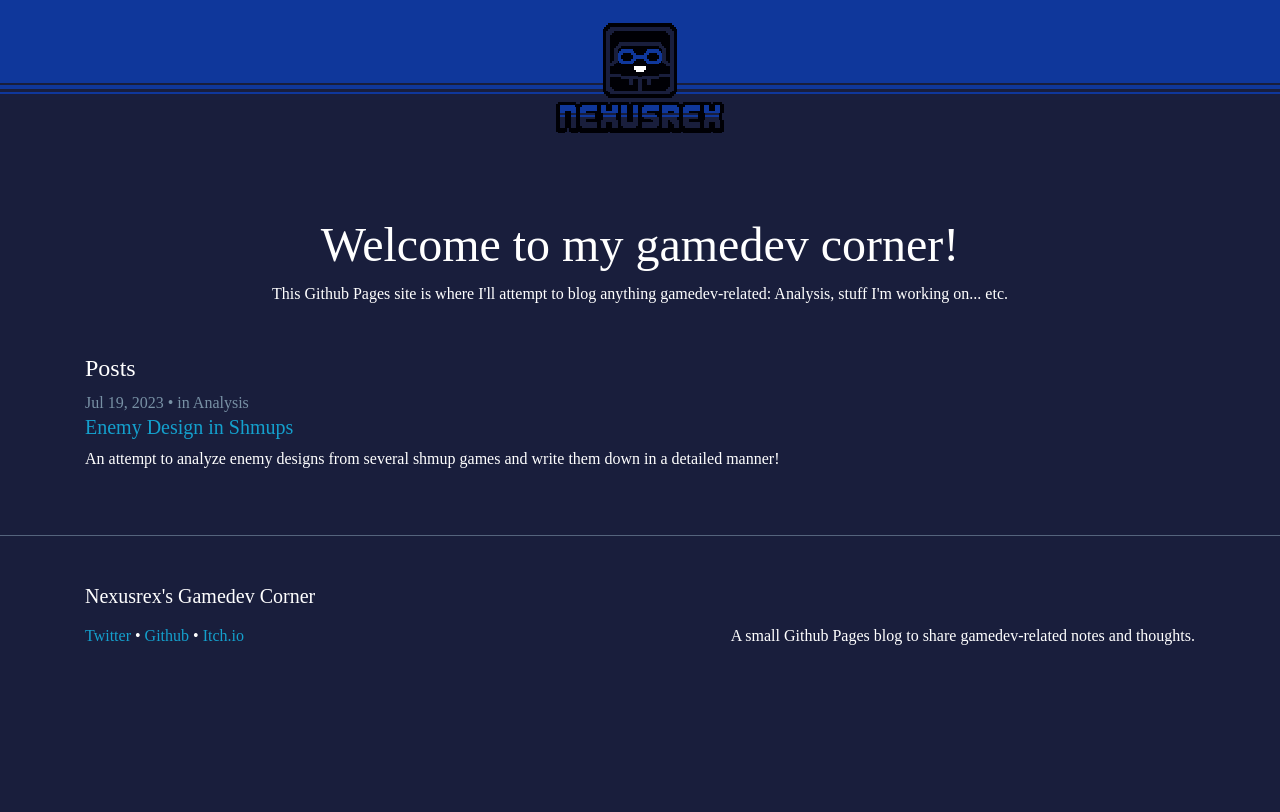
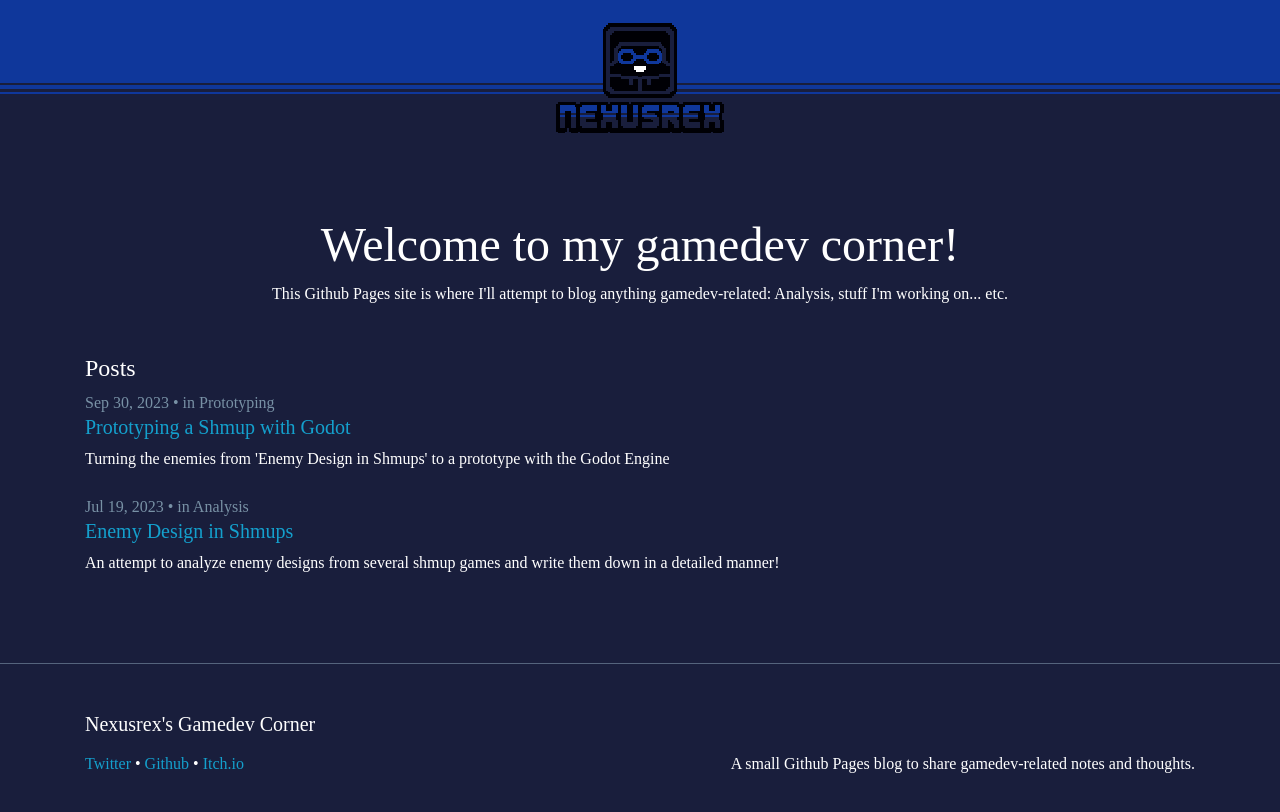
Before and after one commit to NexusrexDev/gamedevcorner, a Jekyll site: the page built from index.md, in a window 1280 px wide. Shown: the top 812 px of the page. Built offline with Jekyll 4.4.1, drawn with Linux system fonts in a browser that asks for light colours; some web fonts are replaced; some of the changed lines change nothing that is shown.

Commit message:
New post: Prototyping with Godot

```diff
--- a/_includes/footer.html
+++ b/_includes/footer.html
@@ -7,7 +7,7 @@
       <div class="row">
 
         <div class="col-sm">
-            <a href="https://twitter.com/NexusrexDev">Twitter</a> • <a href="https://github.com/NexusrexDev">Github</a> • <a href="https://nexusrex.itch.io/">Itch.io</a>
+            <a href="https://twitter.com/NexusrexDev">Twitter</a> • <a href="https://github.com/NexusrexDev">Github</a> • <a href="https://nexusrexdev.itch.io/">Itch.io</a>
         </div>
 
 
--- a/_layouts/home.html
+++ b/_layouts/home.html
@@ -33,6 +33,7 @@ layout: default
           {{ post.excerpt }}
         {%- endif -%}
       </li>
+      <br>
       {%- endfor -%}
     </ul>
   {%- endif -%}
--- /dev/null
+++ b/_posts/2023-09-30-shmup-prototyping.md
@@ -0,0 +1,45 @@
+---
+layout: post
+title: "Prototyping a Shmup with Godot"
+categories: prototyping
+excerpt: "Turning the enemies from 'Enemy Design in Shmups' to a prototype with the Godot Engine"
+---
+
+Greetings everyone! It had clearly been a bit since the first blog post in here *(and I blame procrastination because that's what I do the best!)* but I've gladly got a prototype down using Godot!
+
+# Why Godot *(And no, it's not because of the entire Unity thing)*
+I used to use GameMaker: Studio in my earlier attempts at game development, and as enjoyable as it was, GMS2 happened to be paid which brought me to move to Unity, then followed by Godot.
+And while I didn't get to do anything serious with Godot beforehand, I enjoyed it for a few simple reasons!
+- **Lightweight:** I'm using Godot 3.5 alongside Visual Studio Code instead of the built-in editor, and the duo run like a breeze on my laptop.
+- **Pixel-perfect:** The 2D section's emphasis on (almost) pixel perfect units for positions reminded me of GameMaker's and felt right at home. *(I'll admit that Unity's unit system caught me off-guard and felt quite complicated back then, but that's a rant for another time.)*
+- **OOP...ish?:** As much as I'm not a fan of Godot's GDScript because of its lack of forced static typing *(although that I try to emphasize it in my code.)*, I enjoyed the fact that OOP is available, and it allowed me to get several things done quicker.
+
+# Actually prototyping!
+Prototyping the game didn't take too long, several nodes allowed me to quicken up the development time and focus on the gameplay itself. *(Something such as the parallax scrolling, which was entirely built-in and needed to code besides setting the scrolling speeds.)*
+
+One fun tid-bit in Godot is **Custom Resources** which I've used to create *'pattern files'*, so instead of hard-coding them, a pattern file is basically an array of resources, and every element in said array would be an *'enemy resource'* that contains data such as the enemy type, position and extras.
+
+![Custom resource]({{ "/assets/img/proto_customresource.png" | relative_url }})
+
+The UI nodes were really quick to use as well, allowing me to mock up a very simple main menu and game over menu.
+
+![Main menu]({{ "/assets/img/proto_mainmenu.gif" | relative_url }})
+<br><sub>Main menu and options</sub>
+
+
+![Game over]({{ "/assets/img/proto_deathmenu.gif" | relative_url }})
+<br><sub>Game over menu</sub>
+
+Making enemies went quite easily too! Creating a base class allowed me to turn the three phases previously mentioned in the *'Enemy Design in Shmups'* post to methods and attributes that are easily mixed and matched in the inspector. *(Save for the 'Action' attributes, these are written in a function per child-class)*
+I did create a list of the enemy ideas before testing them in the engine and changing some values.
+
+![Enemy structure]({{ "/assets/img/proto_enemylabel.png" | relative_url }})
+
+And eventually, with a proper game loop, I got a few patterns down to test the enemies! *(although that they are quite lackluster in the game design department, but -cough- it's a prototype. -cough-)*
+
+![Gameplay]({{ "/assets/img/proto_gameplay.gif" | relative_url }})
+<br><sub>Gameplay sample</sub>
+
+You can try the prototype in an HTML5 version on [my itch.io page](https://nexusrexdev.itch.io/protoshmup)! I'm mainly looking to see how the player character feels, if the loop itself is broken/bugged and anything along these lines before I can dip back into further explorations on art, game design or sound. So consider sharing your feedback, thoughts and ideas!
+
+Thanks for reading!
```
Also changed, not shown: assets/img/proto_customresource.png (added), assets/img/proto_deathmenu.gif (added), assets/img/proto_enemylabel.png (added), assets/img/proto_mainmenu.gif (added), 1 other file.
